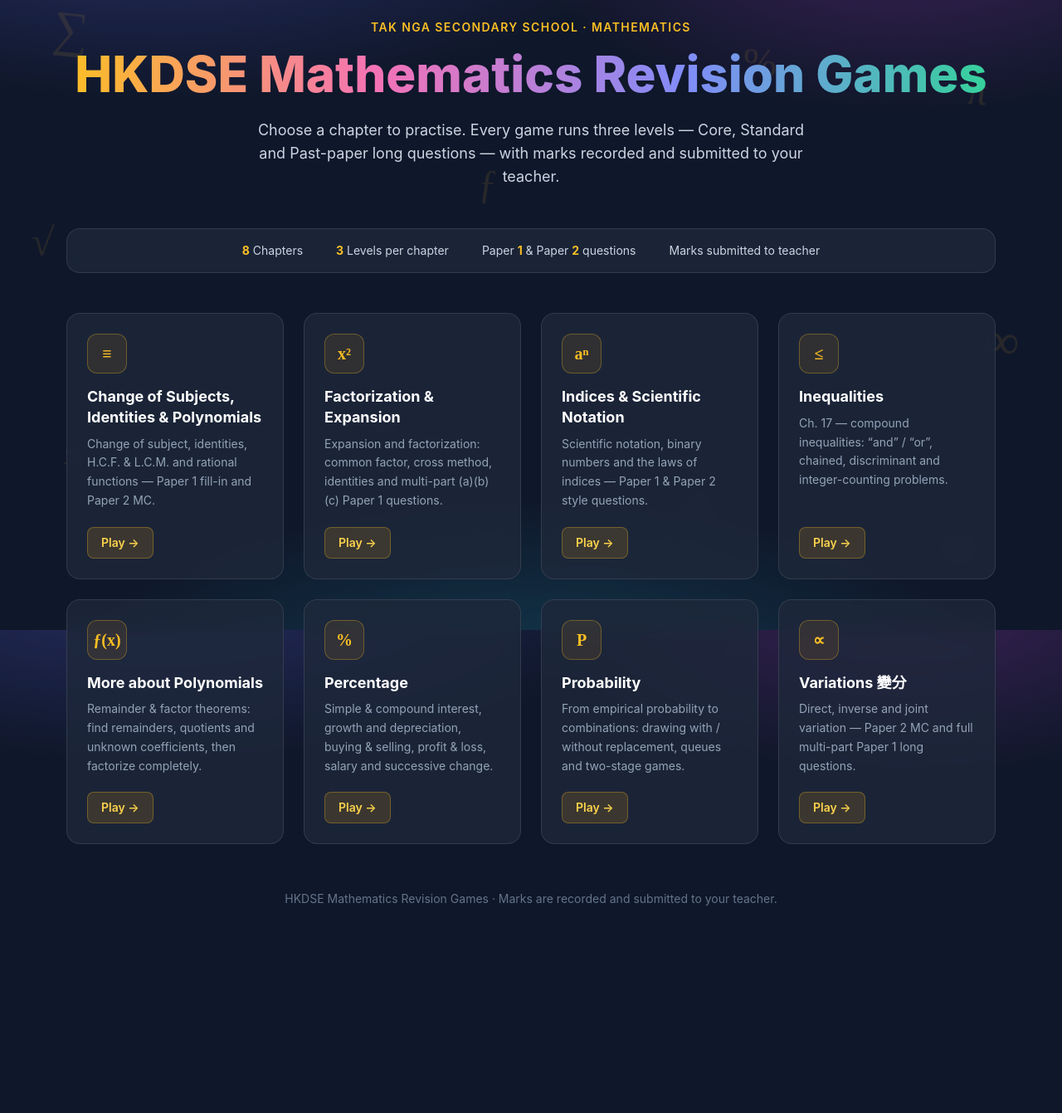
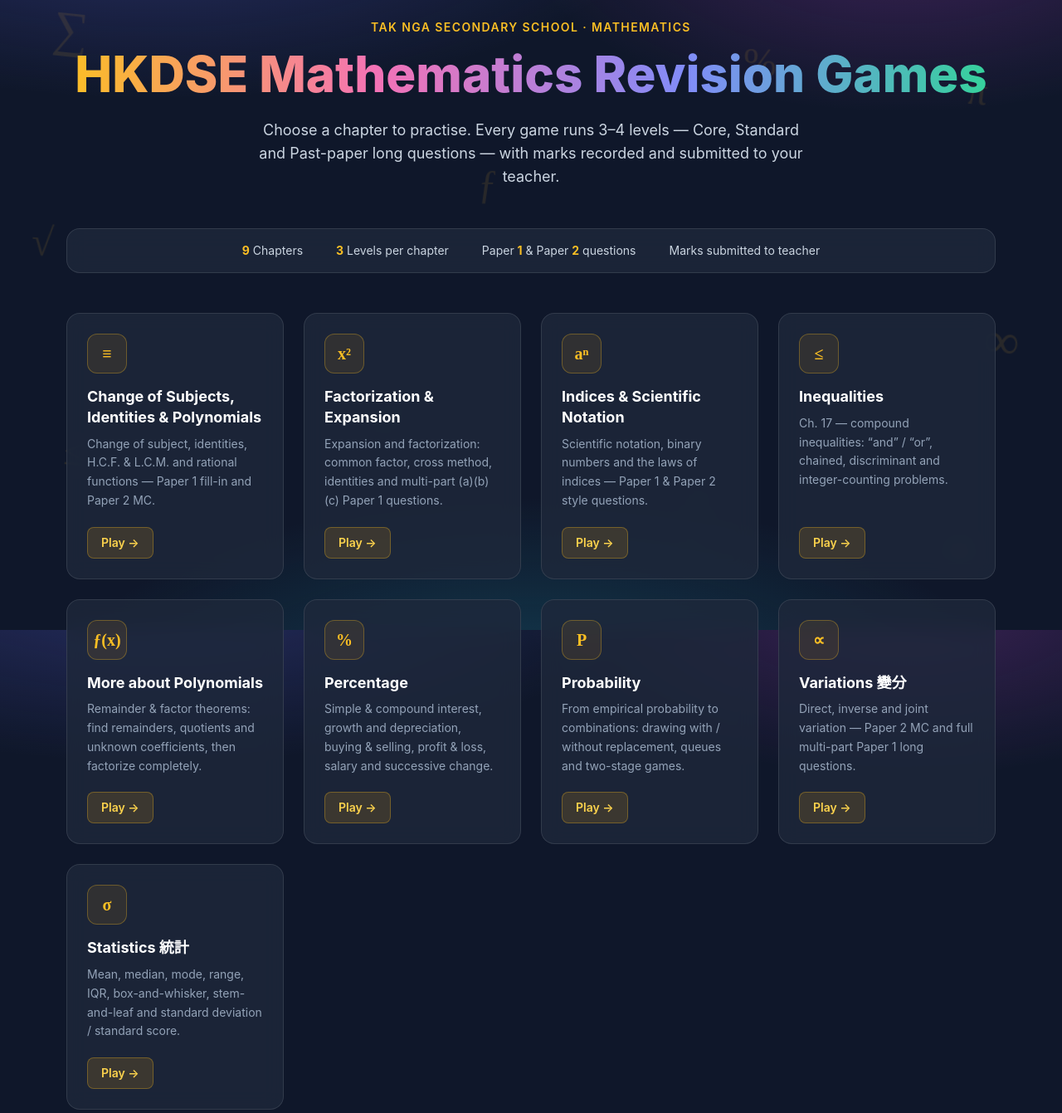
Before and after one commit to MrLawrenceW/math-revision-hub, a plain HTML site: page index.html in a window 1280 px wide. Shown: the part 41-1382 px from the top of the page at 83% size. Before the commit the page ends 1198 px from the top, so only its background shows below. Drawn offline with nearby package versions, Linux system fonts and the light colour scheme.

Commit message:
Add Statistics chapter card

```diff
--- a/index.html
+++ b/index.html
@@ -101,14 +101,14 @@
                 HKDSE Mathematics<br class="sm:hidden"> Revision Games
             </h1>
             <p class="text-slate-300 text-base sm:text-lg max-w-2xl mx-auto leading-relaxed">
-                Choose a chapter to practise. Every game runs three levels — Core, Standard and
+                Choose a chapter to practise. Every game runs 3–4 levels — Core, Standard and
                 Past-paper long questions — with marks recorded and submitted to your teacher.
             </p>
         </header>
 
         <!-- Stats strip -->
         <div class="glass-panel rounded-2xl px-6 py-4 mb-12 flex flex-wrap items-center justify-center gap-x-10 gap-y-2 text-sm text-slate-300">
-            <span><span class="text-amber-400 font-bold">8</span> Chapters</span>
+            <span><span class="text-amber-400 font-bold">9</span> Chapters</span>
             <span><span class="text-amber-400 font-bold">3</span> Levels per chapter</span>
             <span>Paper <span class="text-amber-400 font-bold">1</span> &amp; Paper <span class="text-amber-400 font-bold">2</span> questions</span>
             <span>Marks submitted to teacher</span>
@@ -173,6 +173,13 @@
                 <span class="play-chip inline-block mt-5 self-start px-4 py-2 rounded-lg bg-amber-500/15 border border-amber-400/30 text-amber-300 text-sm font-semibold">Play →</span>
             </a>
 
+            <a href="https://mrlawrencew.github.io/statistics/" class="game-card glass-panel rounded-2xl p-6 flex flex-col">
+                <div class="card-badge w-12 h-12 rounded-xl bg-amber-500/10 border border-amber-400/30 flex items-center justify-center text-xl font-bold text-amber-400 mb-4">σ</div>
+                <h2 class="text-white font-bold text-lg leading-snug mb-2">Statistics 統計</h2>
+                <p class="text-slate-400 text-sm leading-relaxed flex-1">Mean, median, mode, range, IQR, box-and-whisker, stem-and-leaf and standard deviation / standard score.</p>
+                <span class="play-chip inline-block mt-5 self-start px-4 py-2 rounded-lg bg-amber-500/15 border border-amber-400/30 text-amber-300 text-sm font-semibold">Play →</span>
+            </a>
+
         </main>
 
         <!-- Footer -->
```
